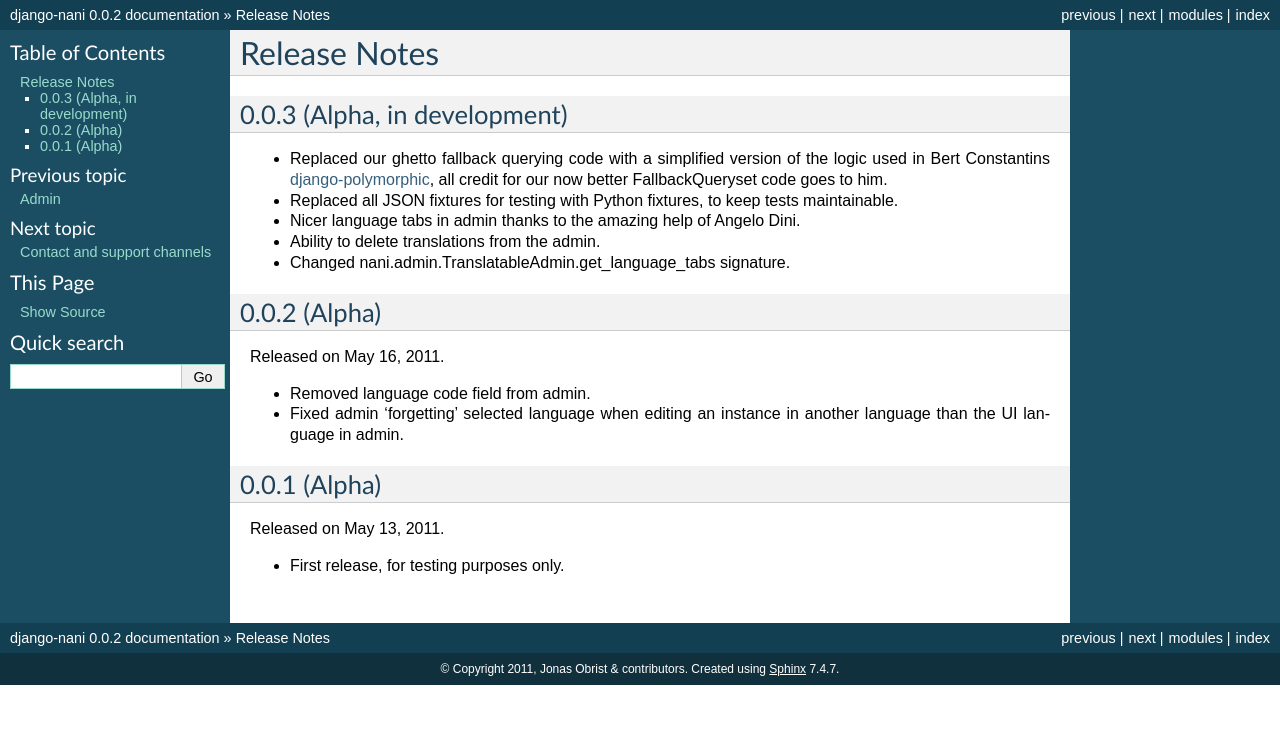
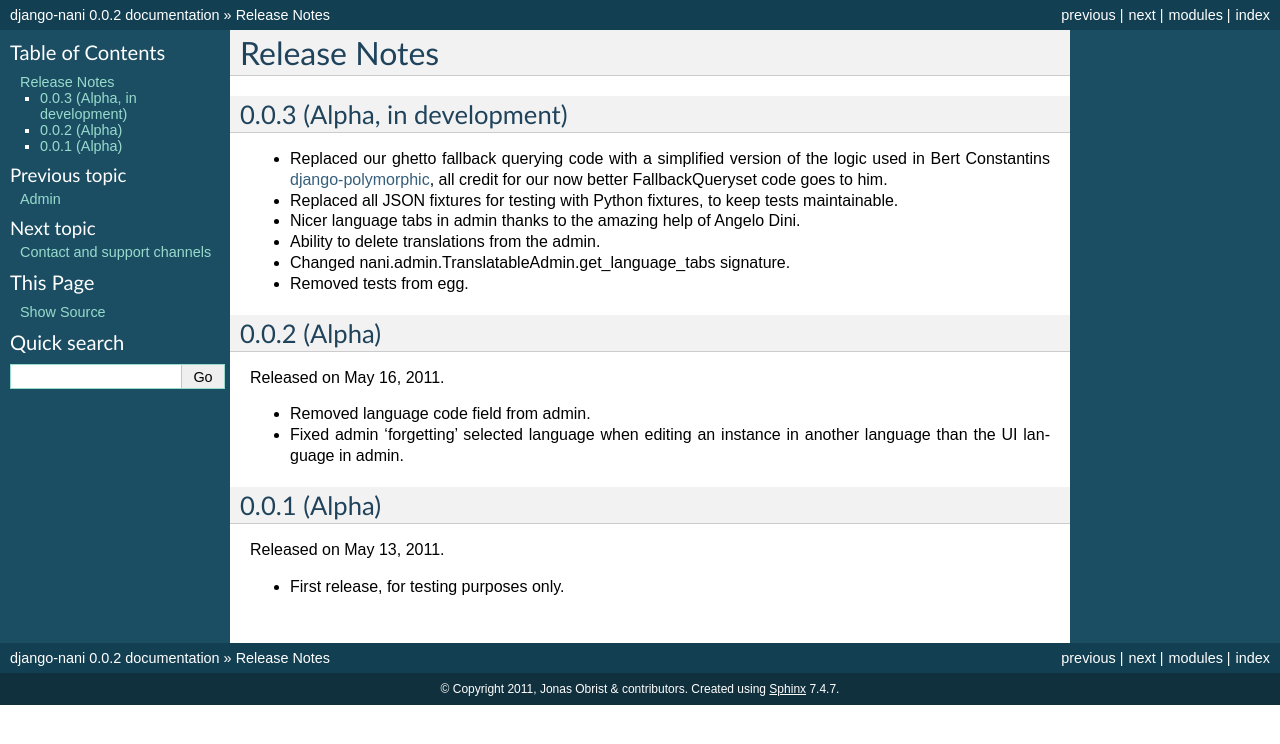
Before and after one commit to KristianOellegaard/django-hvad, a Sphinx documentation site: the page built from docs/public/release_notes.rst, in a window 1280 px wide. Shown: the top 744 px of the page. Built offline with Sphinx 7.4.7, drawn with Linux system fonts in a browser that asks for light colours.

Commit message:
Updated release notes for 0.0.3 (in dev)

```diff
--- a/docs/public/release_notes.rst
+++ b/docs/public/release_notes.rst
@@ -17,6 +17,7 @@ Release Notes
 * Nicer language tabs in admin thanks to the amazing help of Angelo Dini.
 * Ability to delete translations from the admin.
 * Changed nani.admin.TranslatableAdmin.get_language_tabs signature.
+* Removed tests from egg.
 
 
 .. release-0.0.2
```
